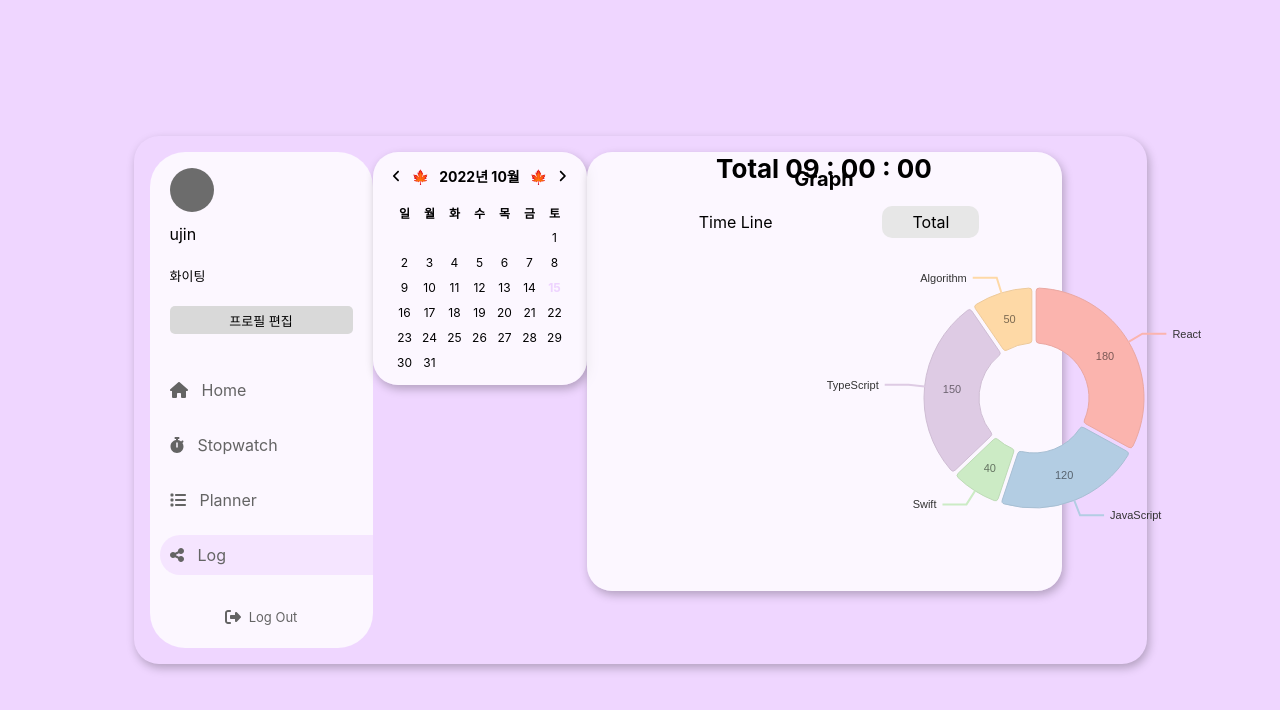
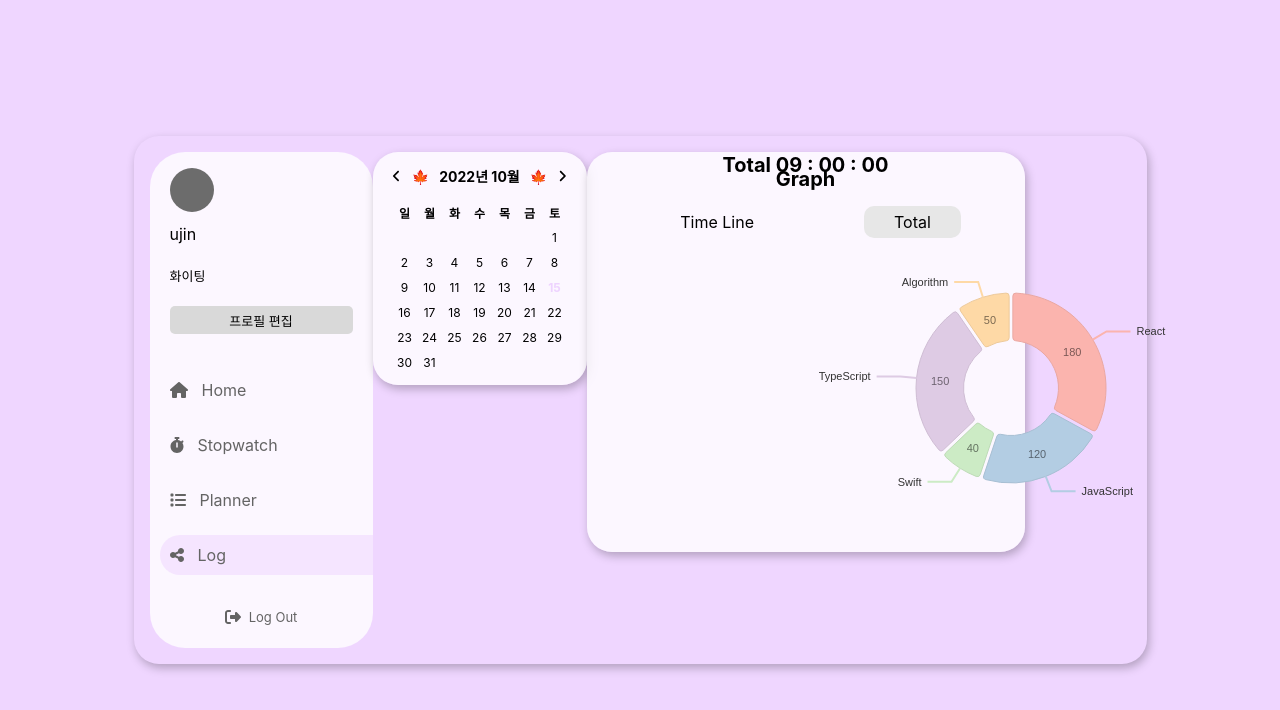
Before and after one commit to 2-sc/StudyMate-Front-Client, a React (Create React App) app in the folder studymate/: page /log in a window 1280 px wide. Both pictures are taken after a click on the element "Total". Shown: the top 710 px of the page. Built offline with nearby package versions, Linux system fonts and the light colour scheme.

Commit message:
:lipstick:(halam/feature/#12): 그래프 컴포넌트 사이즈 수정

```diff
--- a/studymate/src/components/graph/Graph.jsx
+++ b/studymate/src/components/graph/Graph.jsx
@@ -17,7 +17,7 @@ function Graph({ data }) {
   };
 
   return (
-    <Wrapper size={[475, 439]} opacity={0.8}>
+    <Wrapper size={[438, 400]} opacity={0.8}>
       <Title>Graph</Title>
       <Buttons>
         <Button name="timeline" graphState={graphState} getColor={getColor} onClick={handleGraphState}>
--- a/studymate/src/components/graph/PieGraph.jsx
+++ b/studymate/src/components/graph/PieGraph.jsx
@@ -24,9 +24,9 @@ function PieGraph({ data }) {
     <Wrapper>
       <ResponsivePie
         data={data}
-        width={400}
-        height={400}
-        margin={{ top: 0, right: 80, bottom: 0, left: 100 }}
+        width={380}
+        height={380}
+        margin={{ top: 0, right: 80, bottom: 0, left: 110 }}
         innerRadius={0.5}
         padAngle={2}
         cornerRadius={3}
@@ -64,6 +64,6 @@ const Wrapper = styled.div`
 `;
 
 const Total = styled.h1`
-  font-size: 26px;
+  font-size: 20px;
   margin: -45px 0 0;
 `;
```
